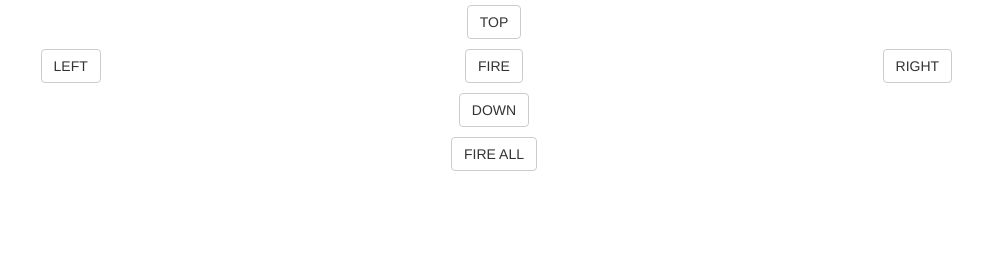
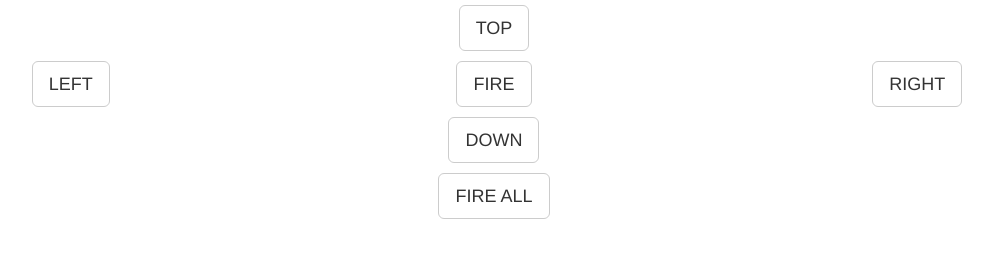
Before and after one commit to yaucheres/usbmissile, a website: page frontend/app/index.html in a window 1280 px wide. Shown: the whole page, without its empty margins (146-1139 px from the left). Drawn offline with nearby package versions, Linux system fonts and the light colour scheme.

Commit message:
Updated Bootstrap meta

```diff
--- a/frontend/app/index.html
+++ b/frontend/app/index.html
@@ -2,6 +2,7 @@
 <html lang="en" ng-app="usbMissile">
 <head>
     <meta charset="utf-8">
+    <meta name="viewport" content="width=device-width, initial-scale=1, maximum-scale=1, user-scalable=no">
     <title>USB Missile</title>
     <link rel="stylesheet" href="bower_components/bootstrap/dist/css/bootstrap.css">
     <link rel="stylesheet" href="css/frontend.css">
@@ -12,21 +13,21 @@
     <div id="remote" class="container-fluid">
         <div class="row">
             <div class="col-xs-4"></div>
-            <div class="col-xs-4"><a class="btn btn-default" href="#" role="button" ng-click="cmd('up')">TOP</a></div>
+            <div class="col-xs-4"><a class="btn btn-default btn-lg" href="#" role="button" ng-click="cmd('up')">TOP</a></div>
             <div class="col-xs-4"></div>
         </div>
         <div class="row">
-            <div class="col-xs-4"><a class="btn btn-default" href="#" role="button" ng-click="cmd('left')">LEFT</a></div>
-            <div class="col-xs-4"><a class="btn btn-default" href="#" role="button" ng-click="cmd('fire')">FIRE</a></div>
-            <div class="col-xs-4"><a class="btn btn-default" href="#" role="button" ng-click="cmd('right')">RIGHT</a></div>
+            <div class="col-xs-4"><a class="btn btn-default btn-lg" href="#" role="button" ng-click="cmd('left')">LEFT</a></div>
+            <div class="col-xs-4"><a class="btn btn-default btn-lg" href="#" role="button" ng-click="cmd('fire')">FIRE</a></div>
+            <div class="col-xs-4"><a class="btn btn-default btn-lg" href="#" role="button" ng-click="cmd('right')">RIGHT</a></div>
         </div>
         <div class="row">
             <div class="col-xs-4"></div>
-            <div class="col-xs-4"><a class="btn btn-default" href="#" role="button" ng-click="cmd('down')">DOWN</a></div>
+            <div class="col-xs-4"><a class="btn btn-default btn-lg" href="#" role="button" ng-click="cmd('down')">DOWN</a></div>
             <div class="col-xs-4"></div>
         </div>
         <div class="row">
-            <div class="col-xs-4 col-xs-offset-4"><a class="btn btn-default" href="#" role="button" ng-click="cmd('fireall')">FIRE ALL</a></div>
+            <div class="col-xs-4 col-xs-offset-4"><a class="btn btn-default btn-lg" href="#" role="button" ng-click="cmd('fireall')">FIRE ALL</a></div>
         </div>
     </div>
 
```
